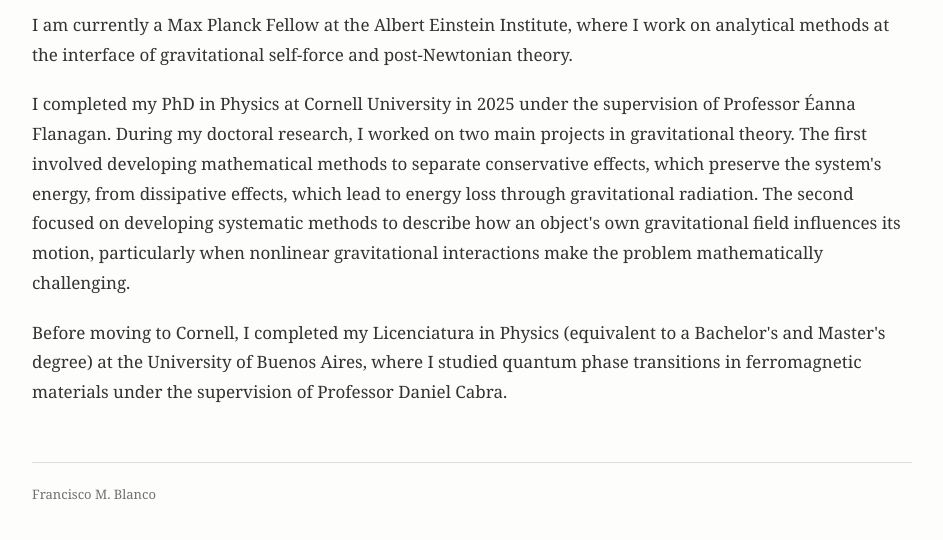
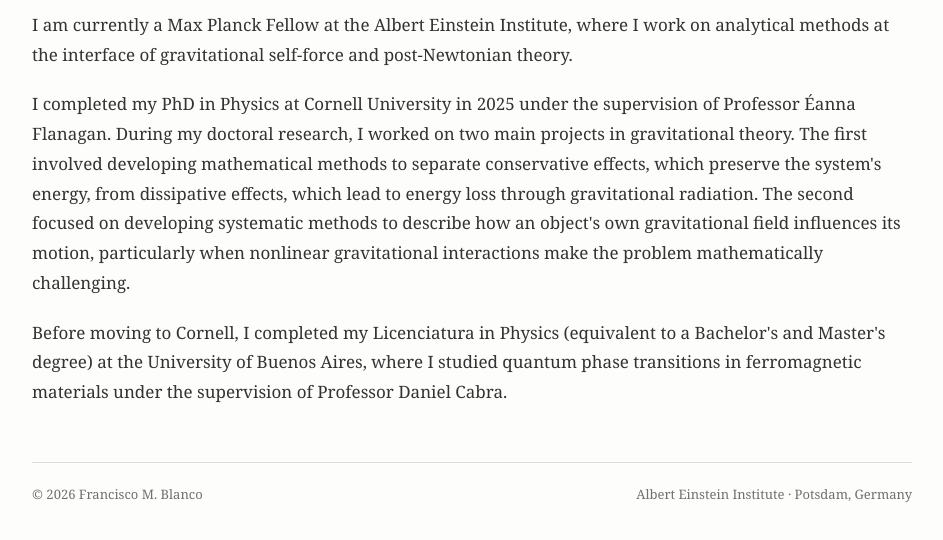
Before and after one commit to franciscomblanco/franciscomblanco.github.io, a plain HTML site: page biography.html in a window 1280 px wide. Shown: the part 372-912 px from the top of the page, without its empty margins (168-1111 px from the left). Drawn offline with Linux system fonts and the light colour scheme.

Commit message:
Update biography.html

```diff
--- a/biography.html
+++ b/biography.html
@@ -35,7 +35,10 @@
         <p>Before moving to Cornell, I completed my Licenciatura in Physics (equivalent to a Bachelor's and Master's degree) at the University of Buenos Aires, where I studied quantum phase transitions in ferromagnetic materials under the supervision of Professor Daniel Cabra.</p>
       </section>
     </main>
-    <footer>Francisco M. Blanco</footer>
+<footer class="site-footer">
+  <span>© 2026 Francisco M. Blanco</span>
+  <span>Albert Einstein Institute · Potsdam, Germany</span>
+</footer>
   </div>
 </body>
 </html>
```
